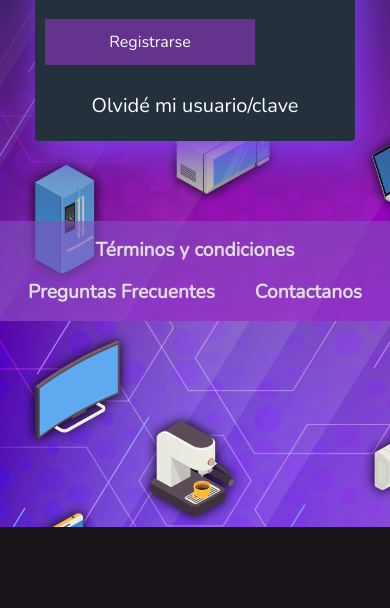
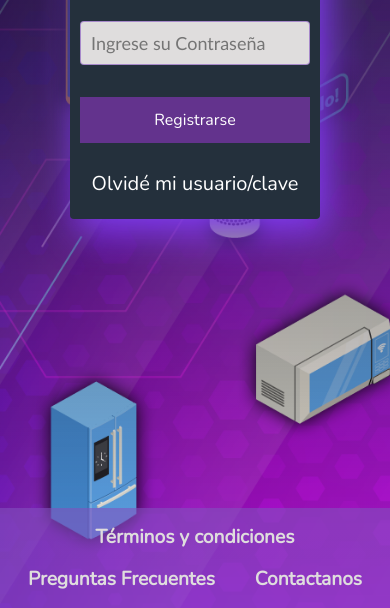
Before and after one commit to Gines16/TP_GRUPAL, a plain HTML site: page templates/login.html in a window 390 px wide. Shown: the part 317-925 px from the top of the page. Before the commit the page ends 844 px from the top, so only its background shows below. Drawn offline with nearby package versions, Linux system fonts and the light colour scheme.

Commit message:
Responsive,carrito,terms
Fixed Responsive in Login
Fixed Footer Register,Login,Carrito
Added Background Carrito/Terms
Modified Responsive in Carrito

```diff
--- a/static/css/carrito.css
+++ b/static/css/carrito.css
@@ -1,6 +1,8 @@
 
 body{
+
     background-color: var(--bg-color);
+    background-image: url("../img/bg-5.png");
 }
 
 .carrito-container{
@@ -20,6 +22,7 @@ body{
 
 .principal-image-product{
     grid-area: principal-image-product;
+
 }
 .principal-image-product__image{
     height: 250px;
@@ -33,12 +36,14 @@ body{
     display: flex;
     justify-content: space-evenly;
     gap: 1rem;
+
 }
 .additionals-image-product__image{
     border-radius: 20px;
     height: 120px;
     width: 120px;
     object-fit: cover;
+
 }
 .details-product{
     grid-area: details-product;
@@ -96,8 +101,21 @@ body{
     .principal-image-product{
         place-self: end center;
         width: 80%;
+
     }
     .principal-image-product__image{
         border-radius: 20px;
     }
 }
+
+@media (width <= 768px) {
+
+    .principal-image-product{
+        box-shadow: 7px 13px 37px #823cf3;
+    }
+}
+
+.footer {
+    margin-top: 16px;
+
+}
--- a/static/css/layout-1.css
+++ b/static/css/layout-1.css
@@ -116,6 +116,8 @@
 
 .links_footer {
     color: rgb(220, 223, 224);
+
+
 }
 
 
--- a/static/css/login.css
+++ b/static/css/login.css
@@ -45,14 +45,14 @@ position: relative;
   width: 450px;
   background: #24303c;
   padding: 10px;
-  margin: auto;
+  margin: 0 auto;
   margin-top: 100px;
   border-radius: 4px;
   font-family: 'Nunito', sans-serif;
   color: white;
   box-shadow: 7px 13px 37px #823cf3;
   font-size: 35px;
-  margin-bottom: 50px;
+
 
 }
 
@@ -307,6 +307,7 @@ flex-wrap: wrap;
 justify-content: space-around;
 align-items: center;
 gap: 1rem;
+margin-top: 289px;
 }
 
 .footer a:hover {
--- a/static/css/register.css
+++ b/static/css/register.css
@@ -17,6 +17,8 @@ body{
   color: white;
   box-shadow: 7px 13px 37px #823cf3;
   font-size: 35px;
+  margin-top: 100px;
+  margin-bottom: 83px;
 }
 
 .form-registrer b{
--- a/templates/login.html
+++ b/templates/login.html
@@ -7,6 +7,7 @@
     <link rel="stylesheet" href="../static/css/login.css">
     <link rel="shortcut icon" href="../static/img/favicon.ico" type="image/x-icon">
     <link rel="stylesheet" href="../../utils/resets.css">
+    <link rel="stylesheet" href="../static/css/register.css">
     <!-- vinculación con google-fonts -->
     <link rel="preconnect" href="https://fonts.googleapis.com">
     <link rel="preconnect" href="https://fonts.gstatic.com" crossorigin>
```
Also changed, not shown: static/img/bg-5.png (added).
